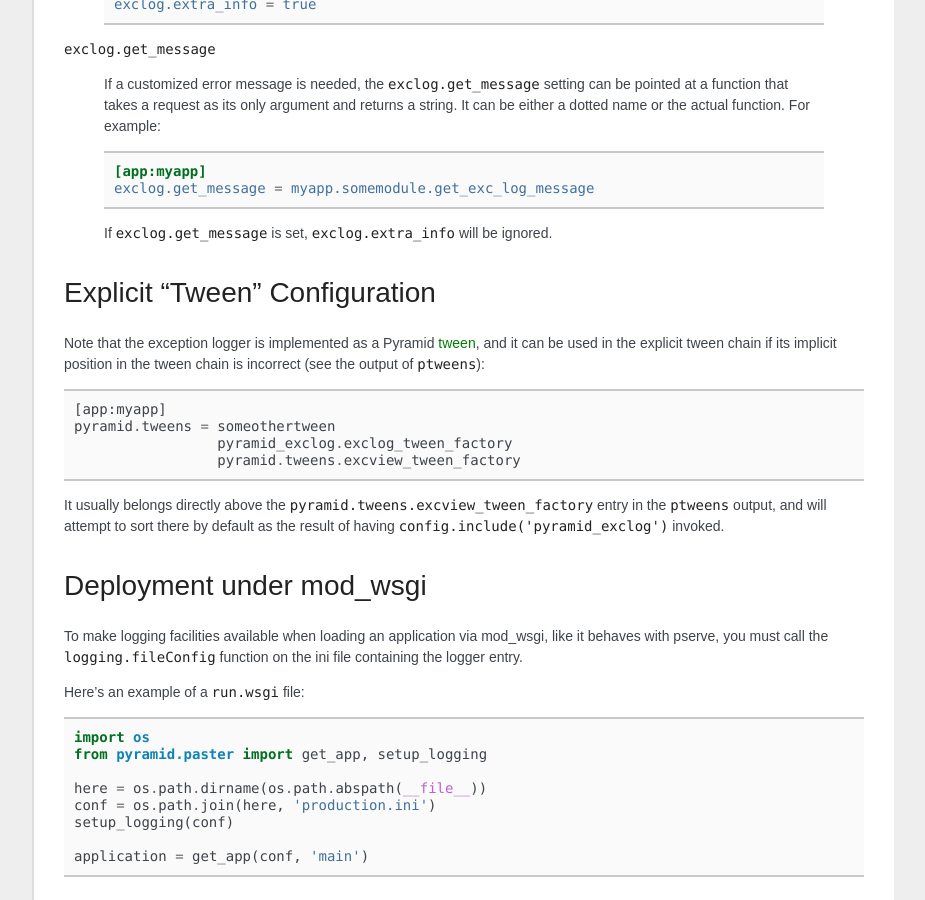
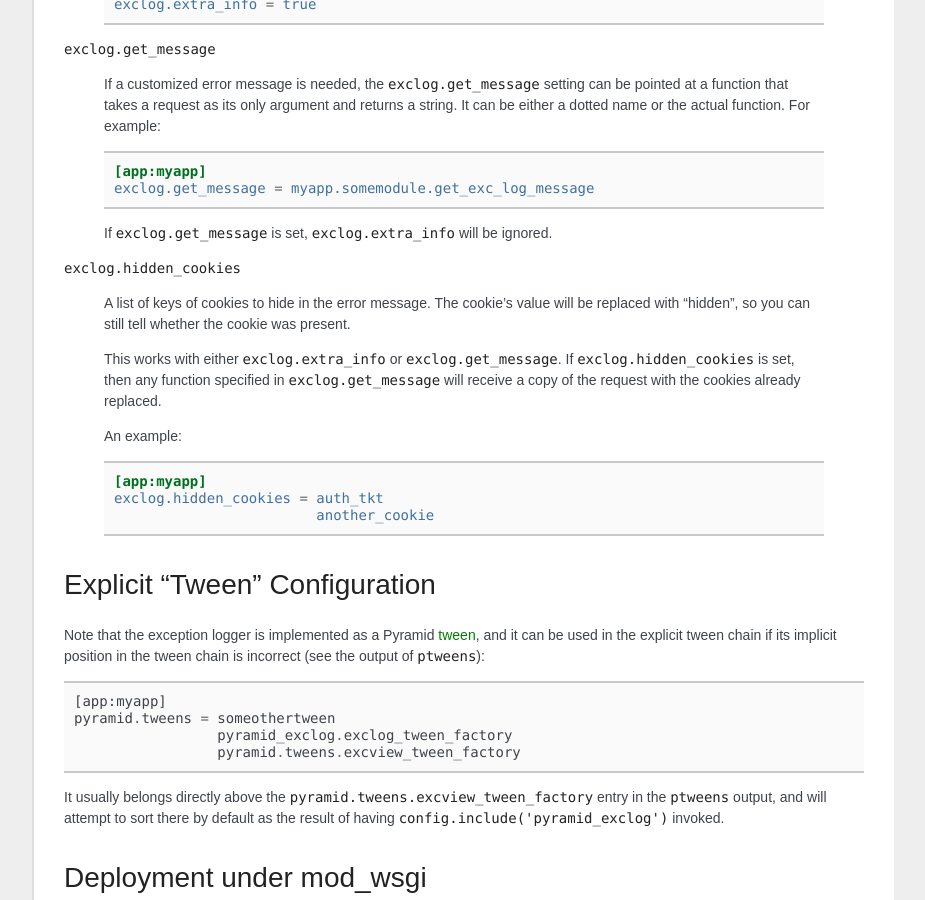
Before and after one commit to Pylons/pyramid_exclog, a Sphinx documentation site: the page built from docs/index.rst, in a window 1280 px wide and 900 px high, scrolled down 5197 px. Shown: the whole window, without its empty margins (198-1123 px from the left). Built offline with Sphinx 7.4.7, drawn with Linux system fonts in a browser that asks for light colours; some web fonts are replaced.

Commit message:
Add hidden_cookies to docs and tests.

```diff
--- a/CONTRIBUTORS.txt
+++ b/CONTRIBUTORS.txt
@@ -105,3 +105,4 @@
 - Brian Sutherland, 2013/06/19
 - Marco Falcioni, 2016/09/21
 - Jon Betts, 2021/04/19
+- Lynn Vaughan, 2022/02/22
--- a/docs/index.rst
+++ b/docs/index.rst
@@ -347,6 +347,25 @@
 
    If ``exclog.get_message`` is set, ``exclog.extra_info`` will be ignored.
 
+``exclog.hidden_cookies``
+
+   A list of keys of cookies to hide in the error message.  The cookie's value
+   will be replaced with "hidden", so you can still tell whether the cookie was
+   present.
+
+   This works with either ``exclog.extra_info`` or ``exclog.get_message``.  If
+   ``exclog.hidden_cookies`` is set, then any function specified in
+   ``exclog.get_message`` will receive a copy of the request with the cookies
+   already replaced.
+
+   An example:
+
+   .. code-block:: ini
+
+      [app:myapp]
+      exclog.hidden_cookies = auth_tkt
+                              another_cookie
+
 Explicit "Tween" Configuration
 ==============================
 
```
Also changed, not shown: 1 other file.
